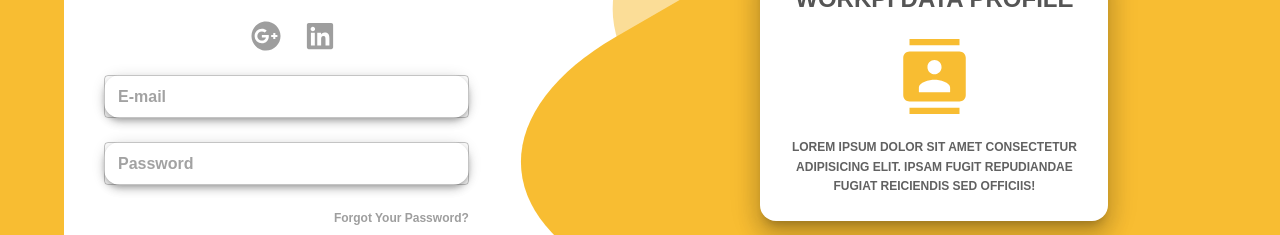
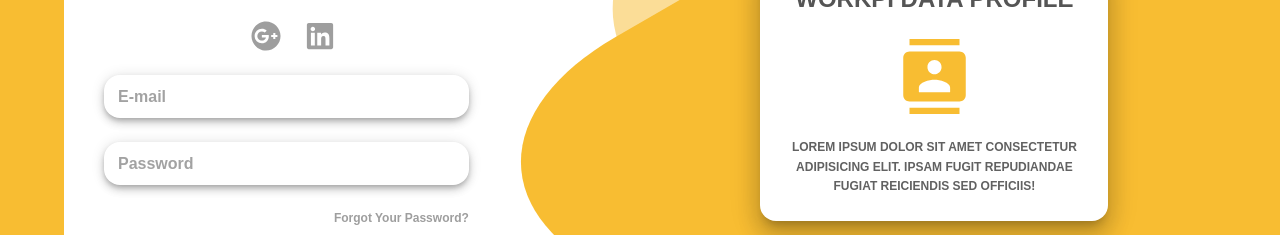
Before and after one commit to Aakash-mistry/task-login-page, a React (Create React App) app: page / in a window 1280 px wide. Shown: the part 310-545 px from the top of the page. Built offline with nearby package versions, Linux system fonts and the light colour scheme.

Commit message:
style fixing

```diff
--- a/src/main/styles/index.css
+++ b/src/main/styles/index.css
@@ -3,12 +3,12 @@ body{
      padding:0;
 }
 
-.css-1d3z3hw-MuiOutlinedInput-notchedOutline{
+/* .css-1d3z3hw-MuiOutlinedInput-notchedOutline{
      border:0!important
-}
+} */
 
 fieldset{
-     border:0
+     border:0!important
 }
 
 .MuiButton-contained{
```
